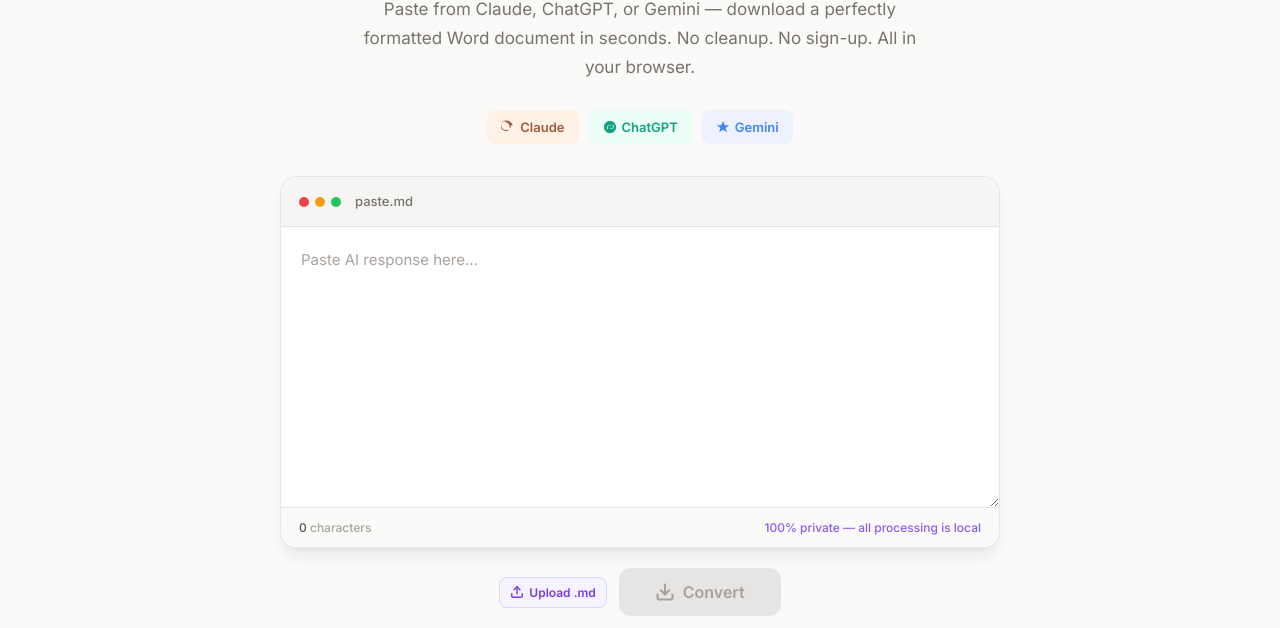
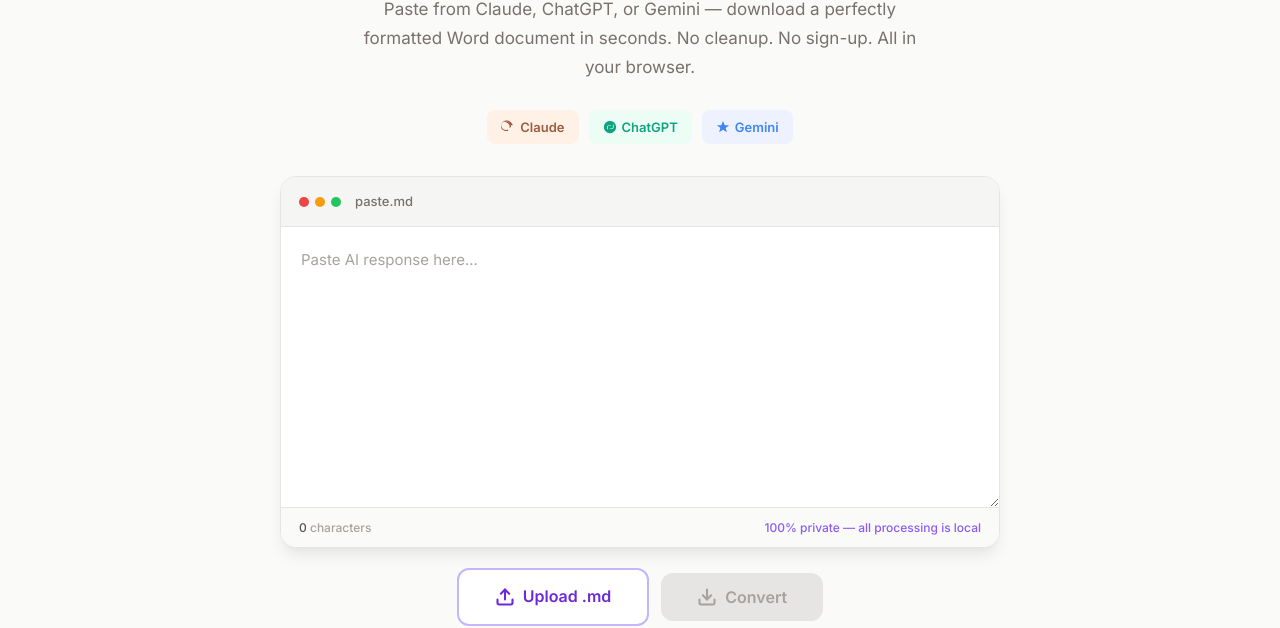
Before and after one commit to pbot-9000-max/Paste-to-Docs, a browser extension: page index.html in a window 1280 px wide. Shown: the part 327-955 px from the top of the page. Drawn offline with Linux system fonts and the light colour scheme; a script that the page names is missing.

Commit message:
Match upload button size and style with Convert button (outline variant)

```diff
--- a/index.html
+++ b/index.html
@@ -69,7 +69,7 @@
 
       <div class="actions">
         <label for="fileInput" class="upload-btn">
-          <svg width="14" height="14" viewBox="0 0 24 24" fill="none" stroke="currentColor" stroke-width="2.5" stroke-linecap="round" stroke-linejoin="round"><path d="M21 15v4a2 2 0 0 1-2 2H5a2 2 0 0 1-2-2v-4"/><polyline points="17 8 12 3 7 8"/><line x1="12" y1="3" x2="12" y2="15"/></svg>
+          <svg width="20" height="20" viewBox="0 0 24 24" fill="none" stroke="currentColor" stroke-width="2.5" stroke-linecap="round" stroke-linejoin="round"><path d="M21 15v4a2 2 0 0 1-2 2H5a2 2 0 0 1-2-2v-4"/><polyline points="17 8 12 3 7 8"/><line x1="12" y1="3" x2="12" y2="15"/></svg>
           Upload .md
         </label>
         <button id="downloadBtn" disabled>
--- a/style.css
+++ b/style.css
@@ -307,21 +307,27 @@
 .upload-btn {
   display: inline-flex;
   align-items: center;
-  gap: 5px;
-  font-size: 12px;
+  justify-content: center;
+  gap: 8px;
+  padding: 14px 36px;
+  font-size: 16px;
   font-weight: 600;
-  color: var(--violet-600);
-  background: var(--violet-50);
-  padding: 5px 10px;
-  border-radius: var(--radius-sm);
-  border: 1px solid var(--violet-200);
+  font-family: var(--font-sans);
+  color: var(--violet-700);
+  background: #fff;
+  border: 2px solid var(--violet-300);
+  border-radius: var(--radius-md);
   cursor: pointer;
-  transition: all 0.2s;
+  transition: all 0.25s;
 }
 
 .upload-btn:hover {
+  background: var(--violet-50);
+  border-color: var(--violet-400);
+}
+
+.upload-btn:active {
   background: var(--violet-100);
-  border-color: var(--violet-300);
 }
 
 .actions {
```
Also changed, not shown: 1 other file.
